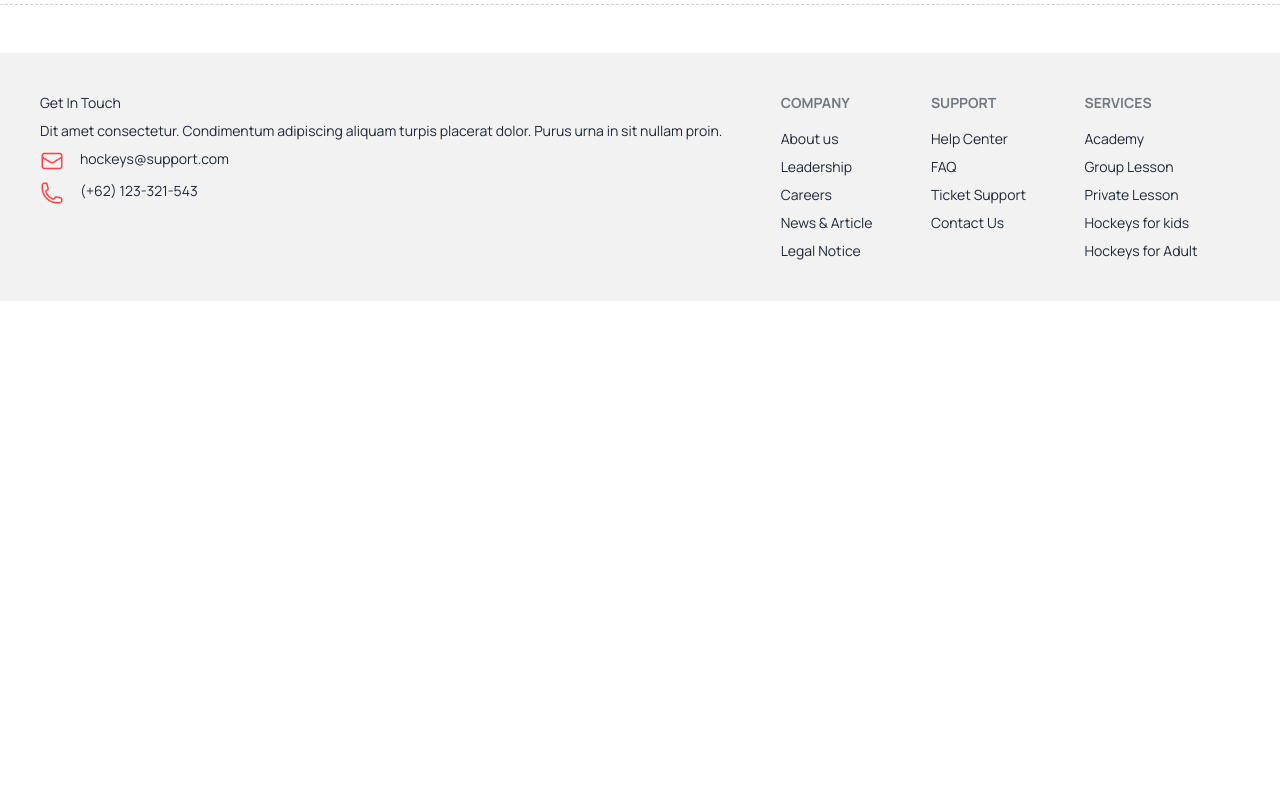
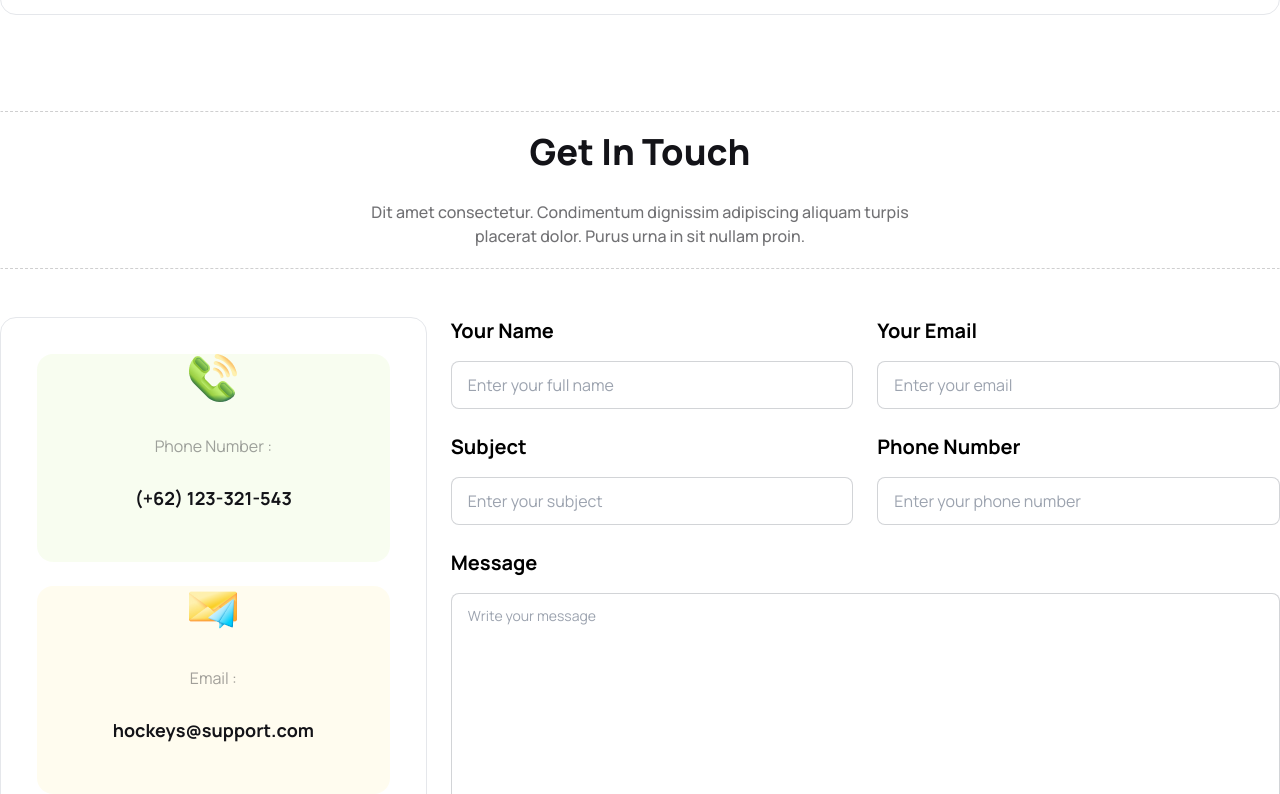
Before and after one commit to Touqii/A-Sports-Website, a plain HTML site: page index.html in a window 1280 px wide. Shown: the part 4256-5050 px from the top of the page. Before the commit the page ends 4557 px from the top, so only its background shows below. Drawn offline with nearby package versions, Linux system fonts and the light colour scheme.

Commit message:
get in touch section added

```diff
--- a/index.html
+++ b/index.html
@@ -170,7 +170,7 @@
           <!-- card section -->
           <div class="grid grid-cols-1 lg:grid-cols-2 gap-6 pt-5">
             <!-- first card -->
-            <div class="card card-side bg-base-100 shadow-xl">
+            <div class="grid grid-cols-1 lg:grid-cols-2 card card-side bg-base-100 shadow-xl">
               <figure><img src="Images/5.png" alt="Movie"/></figure>
               <div class="card-body max-w-[350px]">
                 <div class="flex gap-5">
@@ -191,7 +191,7 @@
                 <p>Dolor sit amet consectetur. Ut urna diam quis sagittis.</p>
                 <div class="flex justify-between">
                   <div>
-                    <p>Price - $22.00</p>
+                    <p class="text-[#FF4240] text-lg font-extrabold">Price - $22.00</p>
                   </div>
                   <div class="flex">
                     <img src="Images/Frame (4).png" alt="">
@@ -201,7 +201,7 @@
               </div>
             </div>
             <!-- second card -->
-            <div class="card card-side bg-base-100 shadow-xl">
+            <div class="grid grid-cols-1 lg:grid-cols-2 card card-side bg-base-100 shadow-xl">
               <figure><img src="Images/6.png" alt="Movie"/></figure>
               <div class="card-body max-w-[350px]">
                 <div class="flex gap-5">
@@ -222,7 +222,7 @@
                 <p>Dolor sit amet consectetur. Ut urna diam quis sagittis.</p>
                 <div class="flex justify-between">
                   <div>
-                    <p>Price - $22.00</p>
+                    <p class="text-[#FF4240] text-lg font-extrabold">Price - $22.00</p>
                   </div>
                   <div class="flex">
                     <img src="Images/Frame (4).png" alt="">
@@ -232,7 +232,7 @@
               </div>
             </div>
             <!-- third card -->
-            <div class="card card-side bg-base-100 shadow-xl">
+            <div class="grid grid-cols-1 lg:grid-cols-2 card card-side bg-base-100 shadow-xl">
               <figure><img src="Images/7.png" alt="Movie"/></figure>
               <div class="card-body max-w-[350px]">
                 <div class="flex gap-5">
@@ -253,7 +253,7 @@
                 <p>Dolor sit amet consectetur. Ut urna diam quis sagittis.</p>
                 <div class="flex justify-between">
                   <div>
-                    <p>Price - $22.00</p>
+                    <p class="text-[#FF4240] text-lg font-extrabold">Price - $22.00</p>
                   </div>
                   <div class="flex">
                     <img src="Images/Frame (4).png" alt="">
@@ -263,7 +263,7 @@
               </div>
             </div>
             <!-- fourth card -->
-            <div class="card card-side bg-base-100 shadow-xl">
+            <div class="grid grid-cols-1 lg:grid-cols-2 card card-side bg-base-100 shadow-xl">
               <figure><img src="Images/8.png" alt="Movie"/></figure>
               <div class="card-body max-w-[350px]">
                 <div class="flex gap-5">
@@ -284,7 +284,7 @@
                 <p>Dolor sit amet consectetur. Ut urna diam quis sagittis.</p>
                 <div class="flex justify-between">
                   <div>
-                    <p>Price - $22.00</p>
+                    <p class="text-[#FF4240] text-lg font-extrabold">Price - $22.00</p>
                   </div>
                   <div class="flex">
                     <img src="Images/Frame (4).png" alt="">
@@ -294,7 +294,7 @@
               </div>
             </div>
             <!-- fifth card -->
-            <div class="card card-side bg-base-100 shadow-xl">
+            <div class="grid grid-cols-1 lg:grid-cols-2 card card-side bg-base-100 shadow-xl">
               <figure><img src="Images/9.png" alt="Movie"/></figure>
               <div class="card-body max-w-[350px]">
                 <div class="flex gap-5">
@@ -315,7 +315,7 @@
                 <p>Dolor sit amet consectetur. Ut urna diam quis sagittis.</p>
                 <div class="flex justify-between">
                   <div>
-                    <p>Price - $22.00</p>
+                    <p class="text-[#FF4240] text-lg font-extrabold">Price - $22.00</p>
                   </div>
                   <div class="flex">
                     <img src="Images/Frame (4).png" alt="">
@@ -325,7 +325,7 @@
               </div>
             </div>
             <!-- sixth card -->
-            <div class="card card-side bg-base-100 shadow-xl">
+            <div class="grid grid-cols-1 lg:grid-cols-2 card card-side bg-base-100 shadow-xl">
               <figure><img src="Images/10.png" alt="Movie"/></figure>
               <div class="card-body max-w-[350px]">
                 <div class="flex gap-5">
@@ -346,7 +346,7 @@
                 <p>Dolor sit amet consectetur. Ut urna diam quis sagittis.</p>
                 <div class="flex justify-between">
                   <div>
-                    <p>Price - $22.00</p>
+                    <p class="text-[#FF4240] text-lg font-extrabold">Price - $22.00</p>
                   </div>
                   <div class="flex">
                     <img src="Images/Frame (4).png" alt="">
@@ -434,19 +434,80 @@
         </section>
 
         <!-- Get in Touch -->
-        <section>
+        <section class="container mx-auto">
           <div class="border border-dashed border-[#13131833] border-x-transparent space-y-7 mb-12 text-center mt-24">
             <h3 class="text-4xl font-extrabold text-[#131318] pt-5">Get In Touch</h3>
             <p class="text-base font-medium text-[#13131899] pb-5 lg:max-w-xl mx-auto">Dit amet consectetur. Condimentum dignissim adipiscing aliquam turpis placerat dolor. Purus urna in sit nullam proin.</p>
+          </div>
+          <div class="grid grid-cols-1 lg:grid-cols-3">
+            <!-- info card -->
+            <div class="border border-solid rounded-2xl space-y-6 p-9">
+              <div class="card w-full h-52 bg-[#BCED6D1A]">
+                <figure class="">
+                  <img src="Images/Group 1171275317.png" alt="">
+                </figure>
+                <div class="card-body items-center text-center">
+                  <p class="text-base font-normal text-[#13131866]">Phone Number :</p>
+                  <p class="text-lg font-bold text-[#131318]">(+62) 123-321-543</p>
+                </div>
+              </div>
+              <div class="card w-full h-52 bg-[#FDDD5F1A]">
+                <figure class="">
+                  <img src="Images/Group 1171275318.png" alt="">
+                </figure>
+                <div class="card-body items-center text-center">
+                  <p class="text-base font-normal text-[#13131866]">Email : </p>
+                  <p class="text-lg font-bold text-[#131318]">hockeys@support.com</p>
+                </div>
+              </div>
+              <div class="card w-full h-44 bg-[#629CF31A]">
+                <figure class="">
+                  <img src="Images/Group 1171275321.png" alt="">
+                </figure>
+                <div class="card-body items-center text-center">
+                  <p class="text-base font-normal text-[#13131866]">Location : </p>
+                  <p class="text-lg font-bold text-[#131318]">152/1 Mohakhali Wireless Gate</p>
+                </div>
+              </div>
+            </div>
+            <!-- form -->
+            <div class="ml-6 lg:col-span-2">
+              <div class="grid gap-6 grid-cols-1 lg:grid-cols-2">
+                <div>
+                  <label class="text-xl font-bold text-black">Your Name</label>
+                  <input type="text" placeholder="Enter your full name" class="mt-4 input input-bordered w-full" />
+                </div>
+                <div>
+                  <label class="text-xl font-bold text-black">Your Email</label>
+                  <input type="text" placeholder="Enter your email" class="mt-4 input input-bordered w-full" />
+                </div>
+              </div>
+              <div class="mt-6 grid gap-6 grid-cols-1 lg:grid-cols-2">
+                <div>
+                  <label class="text-xl font-bold text-black">Subject</label>
+                  <input type="text" placeholder="Enter your subject" class="mt-4 input input-bordered w-full" />
+                </div>
+                <div>
+                  <label class="text-xl font-bold text-black">Phone Number</label>
+                  <input type="text" placeholder="Enter your phone number" class="mt-4 input input-bordered w-full" />
+                </div>
+              </div>
+              <div class="mt-6">
+                <label class="text-xl font-bold text-black">Message</label>
+                <textarea class="mt-4 textarea textarea-bordered w-full" placeholder="Write your message" rows="12"></textarea>
+              </div>
+              <button class="btn btn-wide mt-6 w-full bg-[#FF4240] text-center text-white text-xl font-bold">Send Message</button>
+            </div>
           </div>
         </section>
 
     </main>
     <!-- footer section -->
-    <footer class="footer p-10 bg-base-200 text-base-content">
-      <aside>
-        <h2>Get In Touch</h2>
-        <p>Dit amet consectetur. Condimentum  adipiscing aliquam turpis placerat dolor. Purus urna in sit nullam proin.</p>
+
+    <footer class="footer grid grid-cols-1 bg-[#131318] text-[#FFFFFF99] lg:p-32 mt-24 lg:space-x-36">
+      <aside class="space-y-4 pl-8 lg:pl-0">
+        <h2 class="text-3xl font-extrabold text-[#FFF]">Get In Touch</h2>
+        <p class="text-base">Dit amet consectetur. Condimentum  adipiscing aliquam turpis placerat dolor. Purus urna in sit nullam proin.</p>
         <div class="flex gap-4">
           <img src="Images/Frame (5).png" alt="">
           <p>hockeys@support.com</p>
@@ -456,23 +517,23 @@
           <p>(+62) 123-321-543</p>
         </div>
       </aside>
-      <nav>
-        <header class="footer-title">Company</header>
+        <nav class="mx-auto">
+          <header class="footer-title text-lg font-bold mb-5 text-[#FFF]">Company</header>
           <a class="link link-hover">About us</a>
           <a class="link link-hover">Leadership</a>
           <a class="link link-hover">Careers</a>
           <a class="link link-hover">News & Article</a>
           <a class="link link-hover">Legal Notice</a>
         </nav>
-      <nav>
-        <header class="footer-title">Support</header>
+        <nav class="mx-auto">
+          <header class="footer-title text-lg text-[#FFF] font-bold mb-5">Support</header>
           <a class="link link-hover">Help Center</a>
           <a class="link link-hover">FAQ</a>
           <a class="link link-hover">Ticket Support</a>
           <a class="link link-hover">Contact Us</a>
         </nav>
-      <nav>
-        <header class="footer-title">Services</header>
+        <nav class="mx-auto">
+          <header class="footer-title text-lg text-[#FFF] font-bold mb-5">Services</header>
           <a class="link link-hover">Academy</a>
           <a class="link link-hover">Group Lesson</a>
           <a class="link link-hover">Private Lesson</a>
```
Lines whose indentation alone changed are shown as unchanged.
